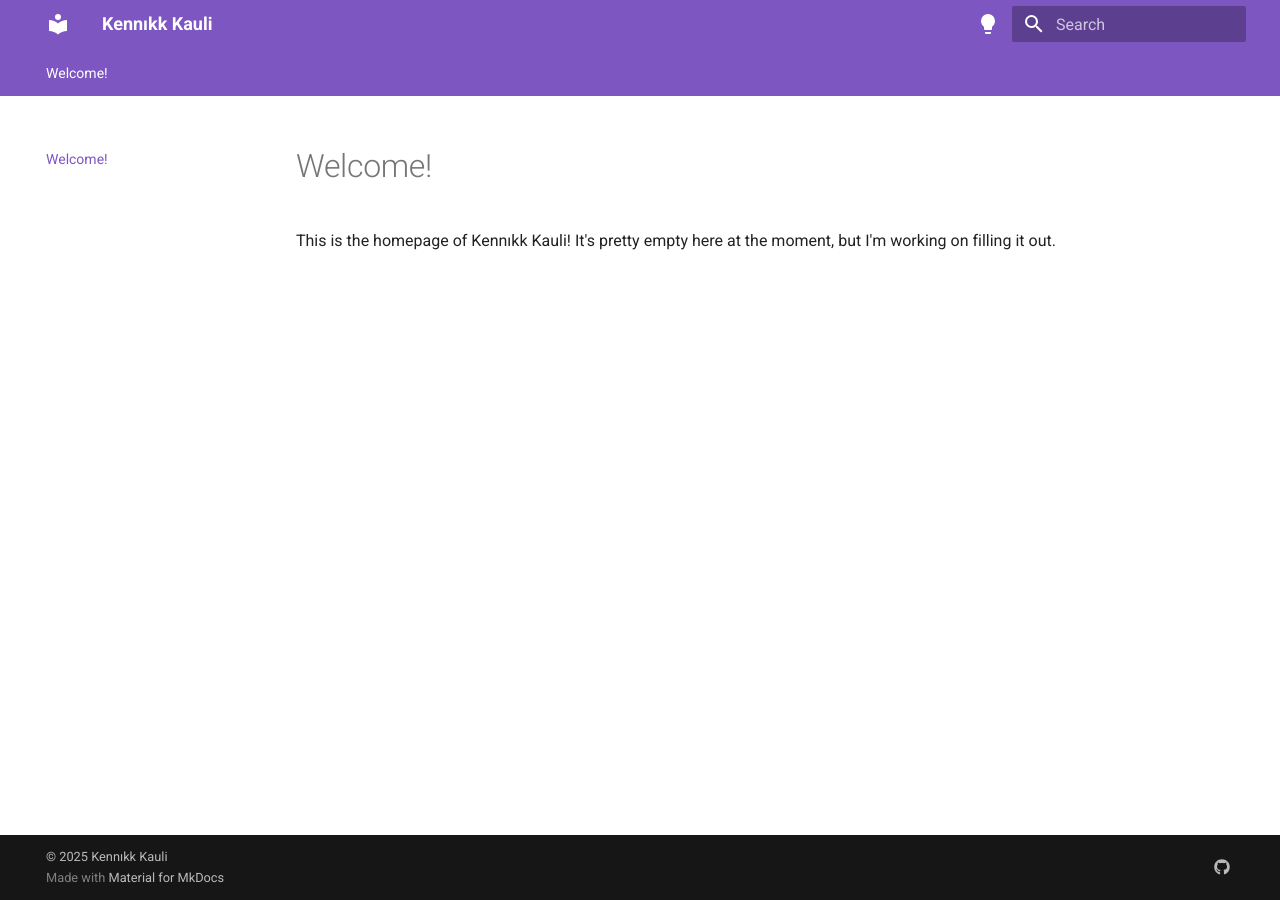
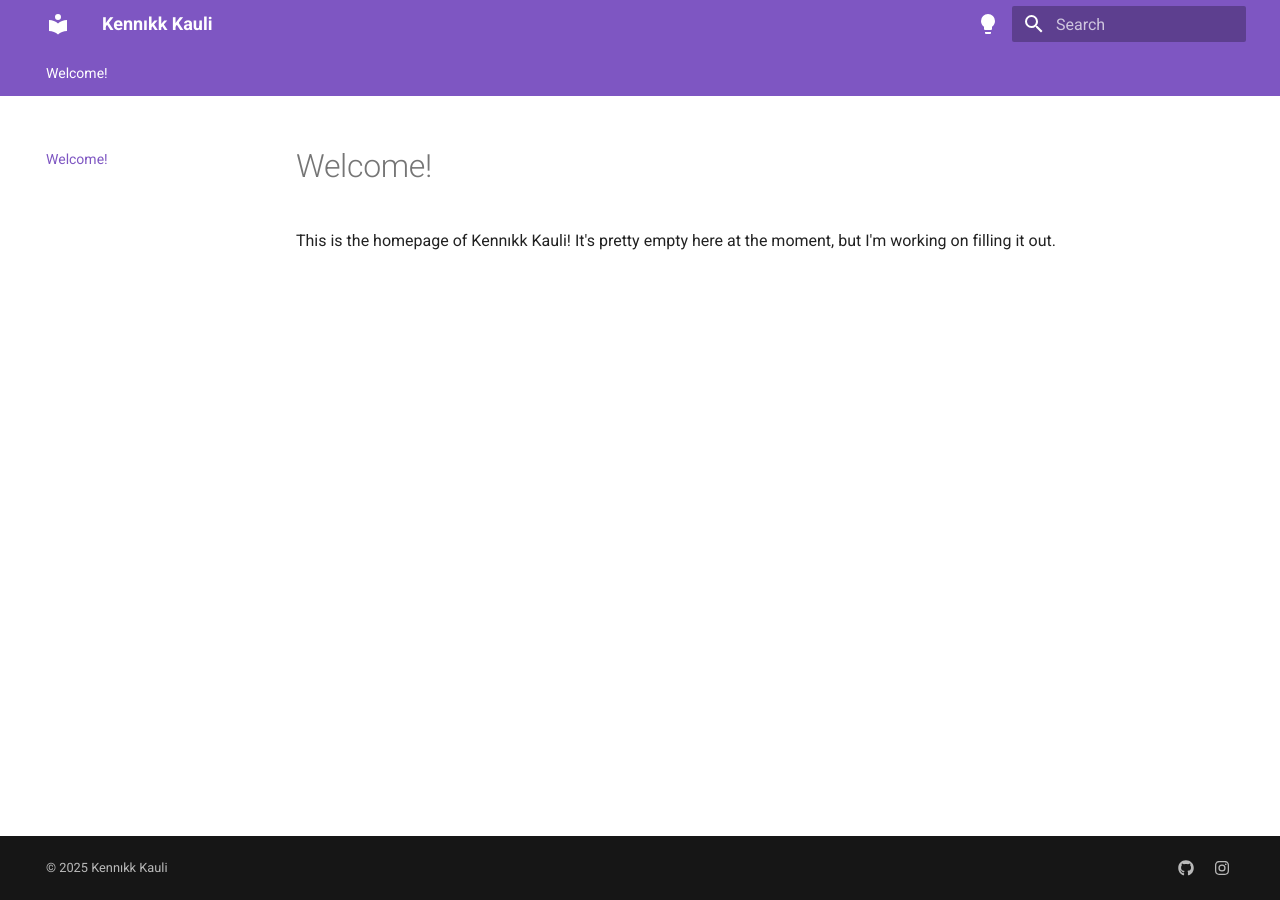
Before and after one commit to kkiris/kkiris.github.io, an MkDocs documentation site: the page built from docs/index.md, in a window 1280 px wide. Built offline with MkDocs 1.6.1 and Material for MkDocs 9.7.7, drawn with Linux system fonts in a browser that asks for light colours.

Commit message:
add instagram link

```diff
--- a/mkdocs.yml
+++ b/mkdocs.yml
@@ -58,6 +58,9 @@ copyright: |
   &copy; 2025 <a href="https://kkau.li"  target="_blank" rel="noopener">Kennıkk Kauli</a>
 
 extra:
+  generator: false
   social:
     - icon: fontawesome/brands/github
       link: https://github.com/kkiris
+    - icon: fontawesome/brands/instagram
+      link: https://instagr.am/kkau.li
```
